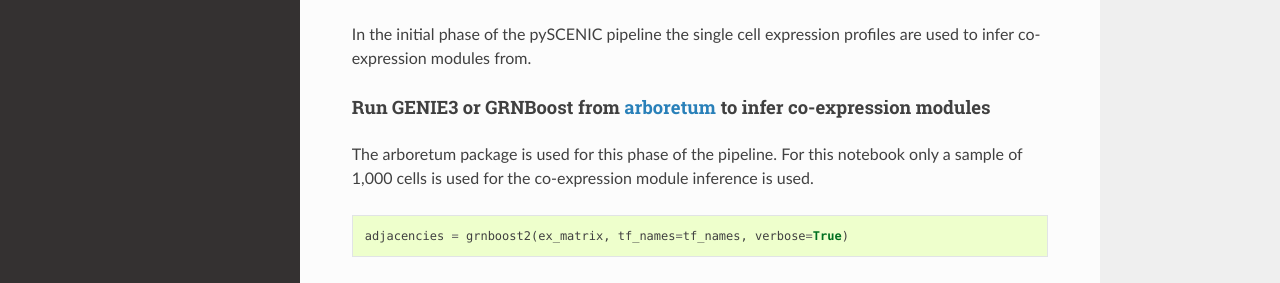
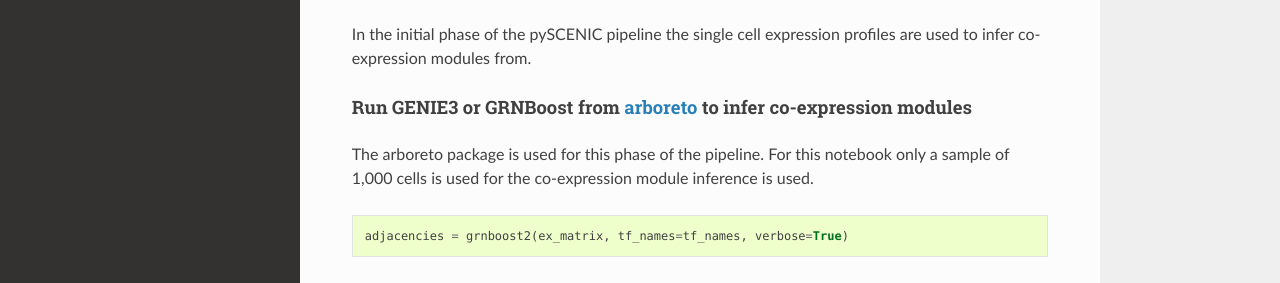
Before and after one commit to aertslab/pySCENIC, a Sphinx documentation site: the page built from docs/index.rst, in a window 1280 px wide and 900 px high, scrolled down 3510 px. Shown: the part 165-448 px from the top of the window. Built offline with Sphinx 7.4.7 and the Read the Docs theme 2.0.0, drawn with Linux system fonts in a browser that asks for light colours; some of the changed text lies outside the part shown.

Commit message:
- Changed dependency: arboretum package was renamed to arboreto. - Set version of loompy package to 2.0.2 because setup.py in more recent versions is not compatible with python 3.5.

```diff
--- a/docs/index.rst
+++ b/docs/index.rst
@@ -14,12 +14,12 @@ in no time. The latter is achieved via the dask_ framework for distributed compu
 
 The pipeline has three steps:
 
-1. First transcription factors (TFs) and their target genes, together defining a regulon, are derived using gene inference methods which solely rely on correlations between expression of genes across cells. The arboretum_ package is used for this step.
+1. First transcription factors (TFs) and their target genes, together defining a regulon, are derived using gene inference methods which solely rely on correlations between expression of genes across cells. The arboreto_ package is used for this step.
 2. These regulons are refined by pruning targets that do not have an enrichment for a corresponding motif of the TF effectively separating direct from indirect targets based on the presence of cis-regulatory footprints.
 3. Finally, the original cells are differentiated and clustered on the activity of these discovered regulons.
 
 .. note::
-    The most impactfull speed improvement is introduced by the arboretum_ package in step 1. This package provides an alternative to GENIE3 [3]_ called GRNBoost2. This package can be controlled from within pySCENIC.
+    The most impactfull speed improvement is introduced by the arboreto_ package in step 1. This package provides an alternative to GENIE3 [3]_ called GRNBoost2. This package can be controlled from within pySCENIC.
 
 .. sidebar:: **Quick Start**
 
@@ -97,8 +97,8 @@ First we import the necessary modules and declare some constants:
 
     from dask.diagnostics import ProgressBar
 
-    from arboretum.utils import load_tf_names
-    from arboretum.algo import grnboost2
+    from arboreto.utils import load_tf_names
+    from arboreto.algo import grnboost2
 
     from pyscenic.rnkdb import FeatherRankingDatabase as RankingDatabase
     from pyscenic.utils import modules_from_adjacencies, load_motifs
@@ -166,10 +166,10 @@ Phase I: Inference of co-expression modules
 In the initial phase of the pySCENIC pipeline the single cell expression profiles are used to infer
 co-expression modules from.
 
-Run GENIE3 or GRNBoost from arboretum_ to infer co-expression modules
+Run GENIE3 or GRNBoost from arboreto_ to infer co-expression modules
 ^^^^^^^^^^^^^^^^^^^^^^^^^^^^^^^^^^^^^^^^^^^^^^^^^^^^^^^^^^^^^^^^^^^^^
 
-The arboretum package is used for this phase of the pipeline. For this notebook only a sample of 1,000 cells is used
+The arboreto package is used for this phase of the pipeline. For this notebook only a sample of 1,000 cells is used
 for the co-expression module inference is used.
 
 .. code-block:: python
@@ -315,7 +315,7 @@ References
 .. _distributed: https://distributed.readthedocs.io/en/latest/
 .. _LCB: https://aertslab.org
 .. _feather: https://github.com/wesm/feather
-.. _arboretum: https://arboretum.readthedocs.io
+.. _arboreto: https://arboreto.readthedocs.io
 .. _notebooks: https://github.com/aertslab/pySCENIC/tree/master/notebooks
 .. _issue: https://github.com/aertslab/pySCENIC/issues/new
 .. _SCENIC: http://scenic.aertslab.org
--- a/requirements.dev.txt
+++ b/requirements.dev.txt
@@ -1,5 +1,5 @@
 cytoolz
-arboretum
+arboreto
 multiprocessing_on_dill
 numba==0.37.0
 llvmlite==0.22.0
--- a/requirements.txt
+++ b/requirements.txt
@@ -9,16 +9,15 @@ pandas>=0.20.1
 cloudpickle
 dask>=0.17.2
 distributed>=1.21.6
-arboretum
 pyarrow==0.8.0
 feather-format
-arboretum
+arboreto
 boltons
 setuptools
 pyyaml
 tqdm
 interlap
 umap-learn
-loompy
+loompy==2.0.2
 networkx
 matplotlib
```
Also changed, not shown: README.rst (+7 -7 lines), 4 other files.
